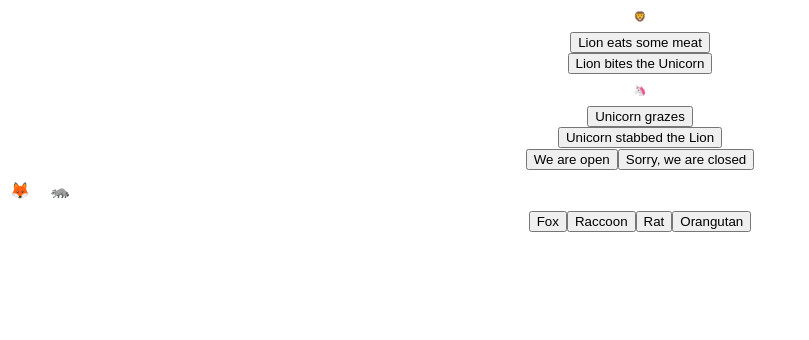
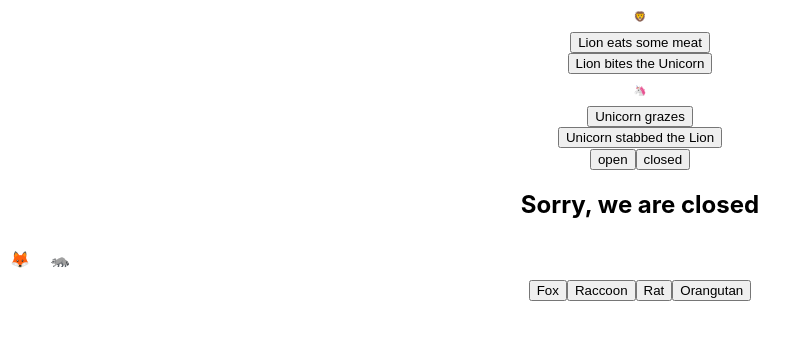
Before and after one commit to IACheifetz/ReactZooDemo, a React (Create React App) app: page / in a window 1280 px wide. Shown: the top 340 px of the page, without its empty margins (0-809 px from the left). Built offline with nearby package versions, Linux system fonts and the light colour scheme.

Commit message:
got open sign working and beginning on styling

```diff
--- a/src/App.js
+++ b/src/App.js
@@ -7,7 +7,7 @@ function App() {
 
   const [unicornSize, setUnicornSize] = useState(10);
   const [lionSize, setLionSize] = useState(10);
-  const [OpenStatus, setOpenStatus] = useState('closed');
+  const [OpenStatus, setOpenStatus] = useState(false);
   const [parade, setParade] = useState(['fox', 'raccoon']);
 
 
@@ -33,11 +33,15 @@ function App() {
           </div>
         </div>
       </div>
+
       <OpenSign isOpen={OpenStatus} />
       <div className="buttons">
-        <button onClick={() => setOpenStatus('open')}>We are open</button>
-        <button onClick={() => setOpenStatus('closed')}>Sorry, we are closed</button>
+        <button onClick={() => setOpenStatus(true)}>open</button>
+        <button onClick={() => setOpenStatus(false)}>closed</button>
+        {OpenStatus && <h2>We are open!</h2>}
+        {!OpenStatus && <h2>Sorry, we are closed</h2>}
       </div>
+
       <AnimalEmojiList animals={parade} />
       <div className='buttons'>
         <button onClick={() => setParade([...parade, 'fox'])}>Fox</button>
--- a/src/OpenSign.js
+++ b/src/OpenSign.js
@@ -1,10 +1,12 @@
 import React from 'react';
 
-export default function OpenSign(props) {
+export default function OpenSign({ isOpen }) {
   return (
     <div className='open-sign'>
-      <div className={`we're open ${props.isOpen === 'on' && 'open'}`}></div>
-      <div className={`we're closed ${props.isOpen === 'on' && 'closed'}`}></div>
+      <div className={`open ${isOpen === true}`}>
+      </div>
+      <div className={`closed ${isOpen === false}`}>
+      </div>
     </div>
   );
 }
```
